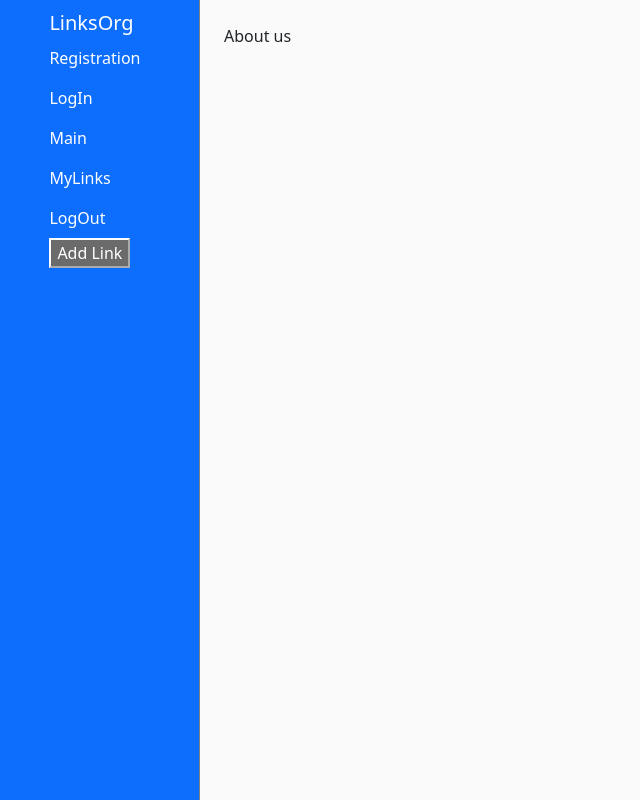
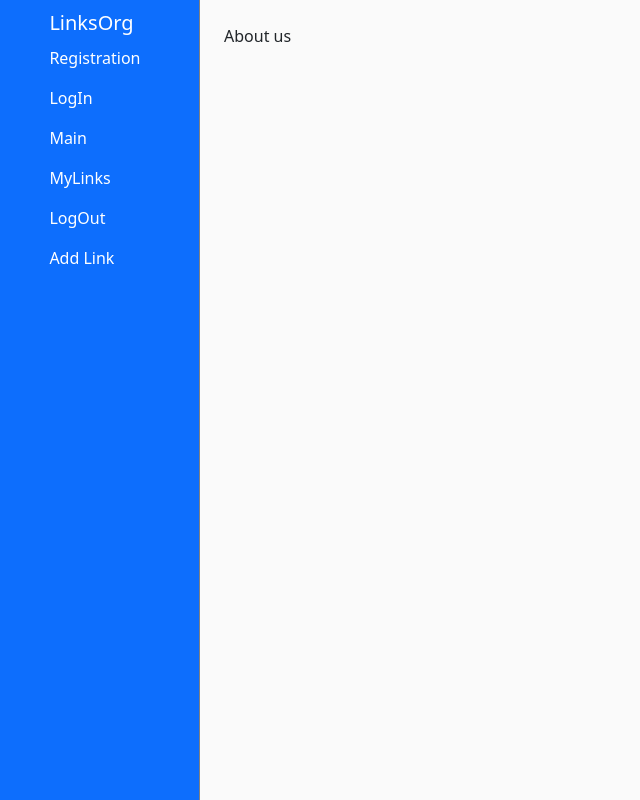
Before and after one commit to AnastasiiaBelianskaia/links_org, a Django app: page /linksorg/about in a window 1280 px wide. Shown: the whole page, without its empty margins (0-640 px from the left). Run offline with Django 4.2, Linux system fonts and the light colour scheme; the visitor is signed in with stand-in values (Sample User, id 1); some libraries are stand-ins or nearby versions.

Commit message:
Changed add button

```diff
--- a/templates/base.html
+++ b/templates/base.html
@@ -23,7 +23,7 @@
                 <li class="nav-item"><a class="nav-link active" href="{% url 'linksorg:user_links' %}">MyLinks</a></li>
                 <li class="nav-item"><a class="nav-link active" href="{% url 'logout' %}">LogOut</a></li>
                 <li class="nav-item">
-                    <button type="button" class="js-add-link" data-url="{% url 'linksorg:add_link' %}">Add Link</button>
+                    <button type="button" class="js-add-link nav-link active" data-url="{% url 'linksorg:add_link' %}">Add Link</button>
                 </li>
                 <div id="modal-linkform" class="modal fade">
                 <div class="modal-dialog">
```
